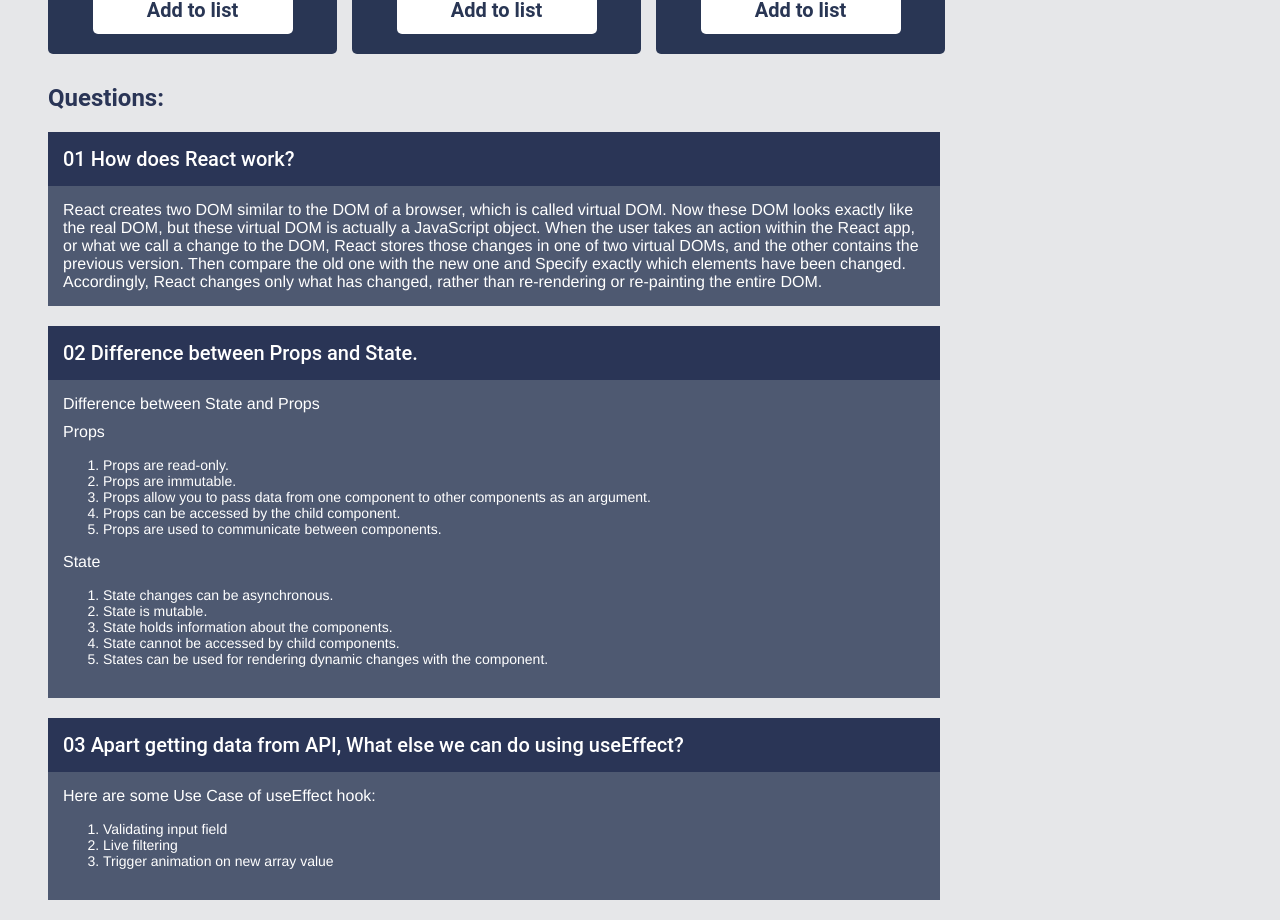
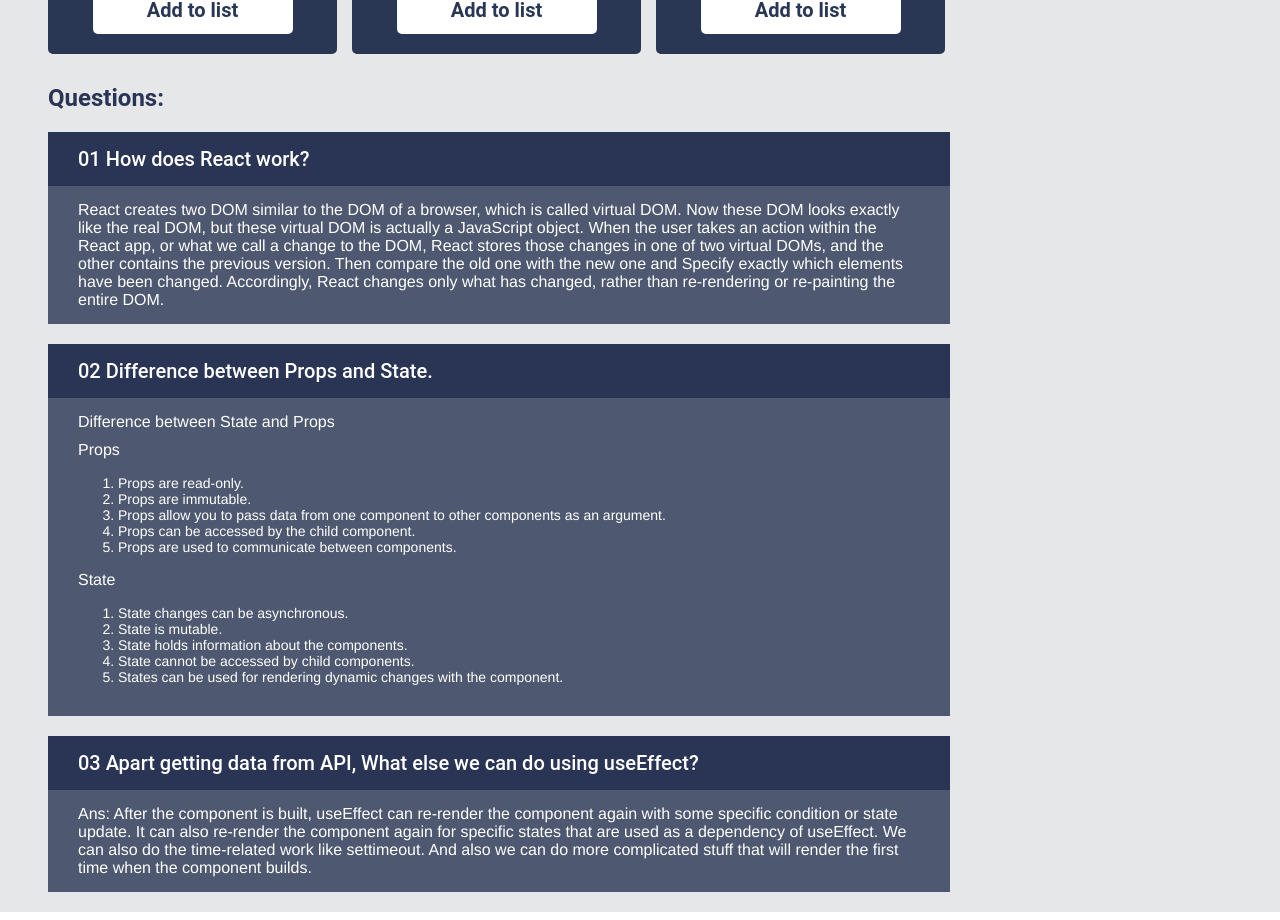
Before and after one commit to mirzanahid/fitness_gym, a React (Create React App) app: page / in a window 1280 px wide. Shown: the part 1280-2200 px from the top of the page. Built offline with nearby package versions, Linux system fonts and the light colour scheme.

Commit message:
fix some responsive and quesion issues

```diff
--- a/src/App.css
+++ b/src/App.css
@@ -9,3 +9,10 @@ h1,h2,h3,h4,h5,h6,p{
     margin: 0;
     padding: 0;
 }
+
+@media screen and (max-width: 767.98px){
+
+.App{
+  margin-bottom: 20px;
+}
+}
--- a/src/components/Exdetails/Exdetails.css
+++ b/src/components/Exdetails/Exdetails.css
@@ -278,3 +278,24 @@
     }
 
 }
+
+/* Responsive for laptop device */
+@media screen and (min-width: 992px) and (max-width: 1199.98px) {
+    .exercise-details {
+        width: 250px;
+        padding: 20px 15px;
+        height: 100vh;
+    }
+
+    .personal-info {
+        width: auto;
+        padding: 15px;
+
+    }
+
+    .break .break-btn-container {
+        width: auto;
+
+    }
+
+}
--- a/src/components/Exercise/Exercise.css
+++ b/src/components/Exercise/Exercise.css
@@ -179,3 +179,15 @@
         transform: translateX(-50%);
     }
 }
+
+@media screen and (min-width: 1450px) and (max-width: 3000px){
+    .exercise {
+        width: 100%;
+
+    }
+    .add-list-button {
+        width: 200px;
+        left: 50%;
+        transform: translateX(-50%);
+    }
+}
--- a/src/components/Exercises/Exercises.css
+++ b/src/components/Exercises/Exercises.css
@@ -180,9 +180,13 @@
     }
 }
 /* for big screen */
-@media screen and (min-width: 1600px) and (max-width: 2500.98px){
+@media screen and (min-width: 1450px) and (max-width: 3000.98px){
     .exercise-container {
         padding-left: 10%;
         padding-right: 10%;
     }
+    .all-exercises {
+        row-gap: 40px;
+        column-gap: 40px;
+    }
 }
--- a/src/components/Questions/Questions.css
+++ b/src/components/Questions/Questions.css
@@ -2,7 +2,7 @@
     margin-top: 30px;
 }
 .question-single{
-    margin-right: 20px;
+    margin-right: 10px;
     margin-top: 20px;
     margin-bottom: 20px;
 }
@@ -14,7 +14,7 @@
 }
 .question{
     background-color: #2A3556;
-    padding: 15px;
+    padding: 15px 30px;
 }
 .question h4{
     font-family: Roboto;
@@ -22,11 +22,10 @@
     font-weight: 500;
     color: #fff;
 }
-.question-ans{
-    background-color: rgba(16%, 21%, 33%, .8);
-    padding: 15px;
+.question-ans {
+	background-color: rgba(16%, 21%, 33%, .8);
+	padding: 15px 30px;
 }
-
 .question-ans p{
     font-family: Helvetica;
     font-size: 16px;
--- a/src/components/Questions/Questions.js
+++ b/src/components/Questions/Questions.js
@@ -44,12 +44,7 @@ const Questions = () => {
                     <h4>03 Apart getting data from API, What else we can do using useEffect?</h4>
                 </div>
                 <div className="question-ans">
-                    <p>Here are some Use Case of useEffect hook:</p>
-                    <ol>
-                        <li>Validating input field</li>
-                        <li>Live filtering</li>
-                        <li>Trigger animation on new array value</li>
-                    </ol>
+                    <p><span className='quenstion-answares'>Ans:</span> After the component is built, useEffect can re-render the component again with some specific condition or state update. It can also re-render the component again for specific states that are used as a dependency of useEffect. We can also do the time-related work like settimeout. And also we can do more complicated stuff that will render the first time when the component builds. </p>
                 </div>
             </div>
         </div>
```
